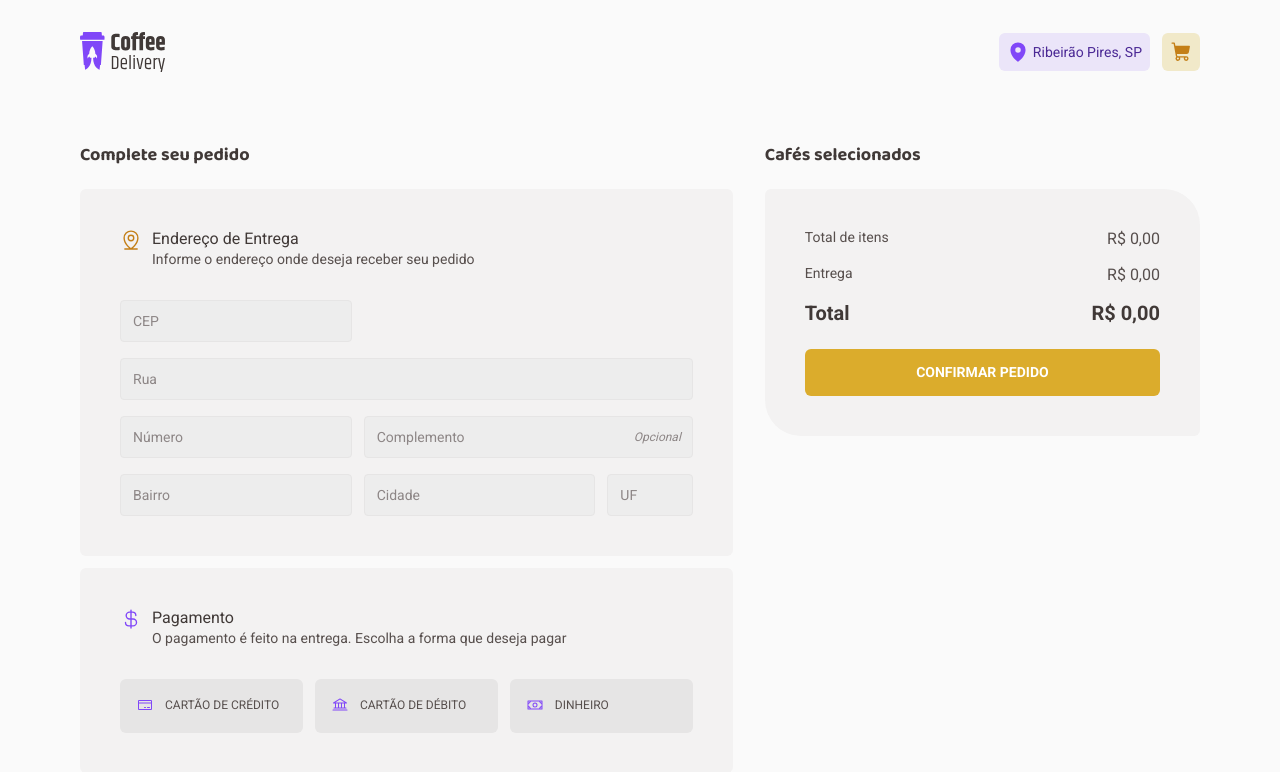
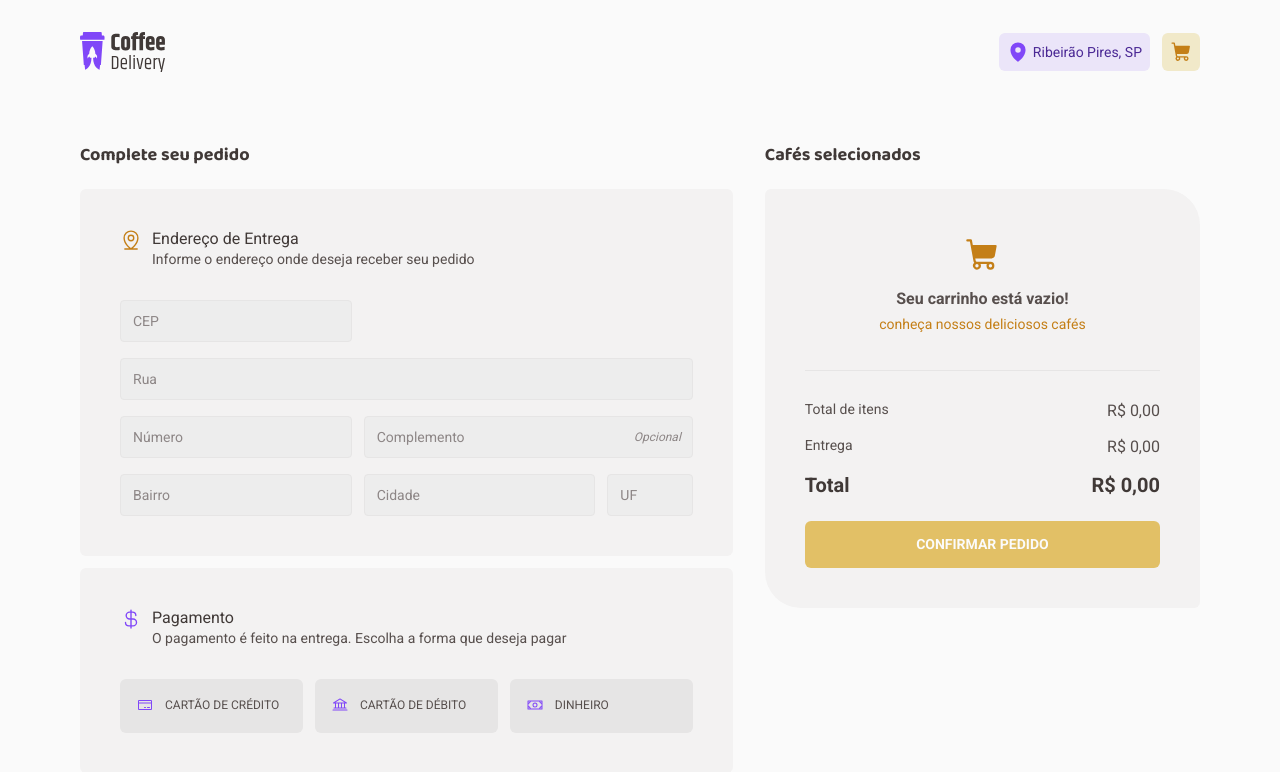
Before and after one commit to rodrigofontesdev/coffee, a React (Vite) app: page /checkout in a window 1280 px wide. Shown: the top 772 px of the page. Built offline with nearby package versions, Linux system fonts and the light colour scheme.

Commit message:
feat(page): display message in checkout page when cart is empty

```diff
--- a/src/pages/Checkout/index.tsx
+++ b/src/pages/Checkout/index.tsx
@@ -2,6 +2,7 @@ import { Bank, CreditCard, CurrencyDollar, MapPinLine, Money } from '@phosphor-i
 import { useContext } from 'react'
 import { ButtonPrimary } from '../../components/ButtonPrimary'
 import { CartContext } from '../../contexts/CartContext'
+import { EmptyCart } from './components/EmptyCart'
 import { OrderTotal } from './components/OrderTotal'
 import { ProductCardSimple } from './components/ProductCardSimple'
 import {
@@ -22,6 +23,7 @@ import {
 
 export function Checkout() {
   const { cart } = useContext(CartContext)
+  const isCompleteOrderButtonDisabled = cart.length === 0
 
   return (
     <main>
@@ -139,13 +141,17 @@ export function Checkout() {
             <h2>Cafés selecionados</h2>
 
             <Order>
-              {cart.map((product) => (
-                <ProductCardSimple key={product.id} product={product} />
-              ))}
+              {cart.length > 0 ? (
+                cart.map((product) => <ProductCardSimple key={product.id} product={product} />)
+              ) : (
+                <EmptyCart />
+              )}
 
               <OrderTotal />
 
-              <ButtonPrimary fill>Confirmar Pedido</ButtonPrimary>
+              <ButtonPrimary fill disabled={isCompleteOrderButtonDisabled}>
+                Confirmar Pedido
+              </ButtonPrimary>
             </Order>
           </Cart>
         </CheckoutForm>
```
